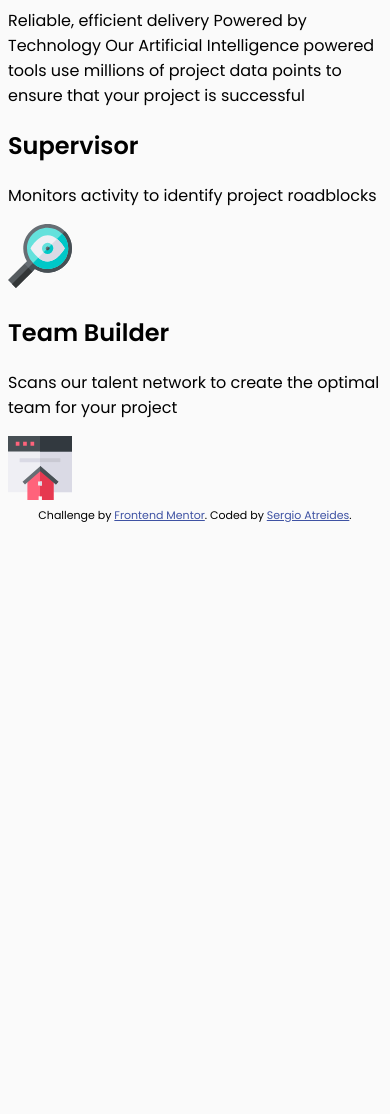
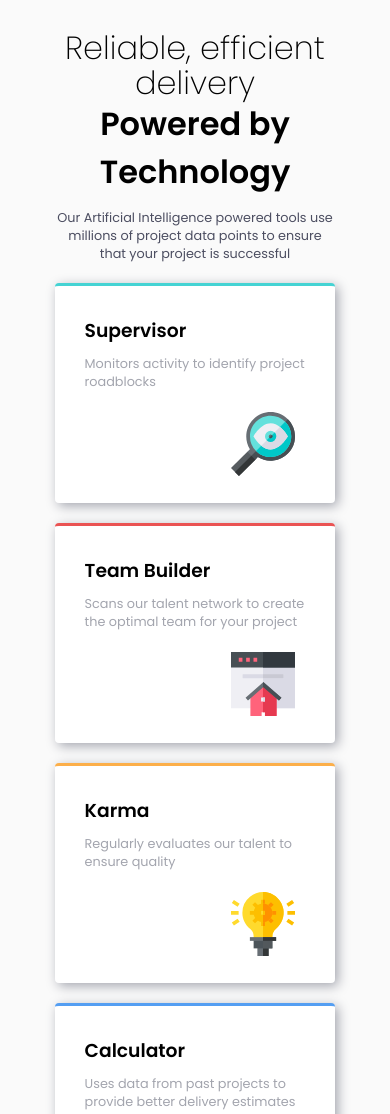
Before and after one commit to sergioatreides/four-card-feature-section-master, a plain HTML site: page index.html in a window 390 px wide. Shown: the top 1114 px of the page. Before the commit the page ends 844 px from the top, so only its background shows below. Drawn offline with Linux system fonts and the light colour scheme.

Commit message:
Alpha v1

```diff
--- a/css/styles.css
+++ b/css/styles.css
@@ -11,21 +11,126 @@
 * {
     font-family: 'Poppins', sans-serif;
     box-sizing: border-box;
+    margin: 0 auto;
 }
 body {
     background-color: var(--very-light-gray);
 }
-
-
-
-
-
-
-
+main {
+    display: flex;
+    flex-direction: column;
+    width: 80vw;
+   /*  height: 120vh; */
+    justify-content: center;
+    margin-top: 30px;
+}
+h2 {
+    font-size: 2em;
+    font-weight: 100;
+    line-height: 1.1em;
+}
+.intro {
+    height: 35vh;
+    width: 80%;
+    text-align: center;
+}
+.intro__p {
+    color: var(--very-dark-blue);
+    width: 50%;
+    font-size: .8em;
+    margin-top: 1em;
+}
+.card-album {
+    display: block;
+    position: relative;
+    width: 80vw;
+    height: 75vh;
+}
+.card {
+    background-color: var(--white);
+    filter: drop-shadow(3px 3px 6px var(--grayish-blue));
+    border-radius: 4px;
+    position: absolute;
+    width: 32%;
+    height: 48%;
+    padding: 30px;
+}
+#supervisor-c {
+    border-top: 3px solid var(--cyan);
+    left: 0;
+    top: 50%;
+    transform: translateY(-50%);
+}
+#calculator-c {
+    border-top: 3px solid var(--blue);
+    right: 0;
+    top: 50%;
+    transform: translateY(-50%);
+}
+#teambuilder-c {
+    border-top: 3px solid var(--red);
+    top: 0;
+    right: 0;
+    left: 0;
+    margin: auto;
+}
+#karma-c {
+    border-top: 3px solid var(--orange);
+    bottom: 0;
+    right: 0;
+    left: 0;
+    margin: auto;
+}
+p {
+    color: var(--grayish-blue);
+    font-size: .8em;
+    margin-top: .8em;
+}
+.icon {
+    position: absolute;
+    bottom: 20px;
+    right: 40px;
+}
 .attribution {
     font-size: 11px;
     text-align: center;
+    margin-top: 30px;
 }
 .attribution .a {
     color: hsl(228, 45%, 44%);
 }
+
+@media screen and (max-width: 800px) {
+    body {
+        margin: 0 auto;
+        height: 100%;
+    }
+    .main {
+        width: 100%;
+        height: 50%;
+    }
+    .intro {
+        height: 40%;
+        width: 90%;
+    }
+    .intro__p {
+        width: 100%;
+    }
+    .card-album {
+        display: grid;
+        grid-template-columns: 1fr;
+        grid-template-rows: repeat(4, 1fr);
+        position: relative;
+        width: 90%;
+        height: 60%;
+    /*     height: 100%; */
+        grid-gap: 20px;
+        margin-top: 20px;
+    }
+    .card {
+        display: block;
+        position: relative;
+        width: 100%;
+        height: 220px;
+    }
+}
--- a/index.html
+++ b/index.html
@@ -8,25 +8,23 @@
   <link rel="icon" type="image/png" sizes="32x32" href="./images/favicon-32x32.png">
   <link rel="stylesheet" href="css/styles.css">
   <title>Frontend Mentor | Four card feature section</title>
+</head>
 
-  <!-- Feel free to remove these styles or customise in your own stylesheet 👍 -->
-  <style>
-    .attribution { font-size: 11px; text-align: center; }
-    .attribution a { color: hsl(228, 45%, 44%); }
-  </style>
-</head>
 <body>
 
-  Reliable, efficient delivery
-  Powered by Technology
+  <main>
 
-  Our Artificial Intelligence powered tools use millions of project data points
-  to ensure that your project is successful
+    <div class="intro">
+      <h2>Reliable, efficient delivery</h2>
+      <h1>Powered by Technology</h1>
+      <div class="intro__p">Our Artificial Intelligence powered tools use millions of project data points
+      to ensure that your project is successful</div>
+    </div>
 
     <div class="card-album">
 
       <section class="card" id="supervisor-c">
-      <header><h1>Supervisor</h1></header>
+        <header><h3>Supervisor</h3></header>
         <p>Monitors activity to identify project roadblocks</p>
         <div class="icon">
           <img src="/images/icon-supervisor.svg" alt="Supervisor">
@@ -34,29 +32,33 @@
       </section>
 
       <section class="card" id="teambuilder-c">
-      <header><h1>Team Builder</h1></header>
+        <header><h3>Team Builder</h3></header>
         <p>Scans our talent network to create the optimal team for your project</p>
         <div class="icon">
           <img src="/images/icon-team-builder.svg" alt="Team Builder">
         </div>
       </section>
 
-    <!-- <section class="card" id="karma-c">
-      <header><h1>Karma</h1></header>
+      <section class="card" id="karma-c">
+        <header><h3>Karma</h3></header>
         <p>Regularly evaluates our talent to ensure quality</p>
         <div class="icon">
           <img src="/images/icon-karma.svg" alt="Karma">
         </div>
-    </section> -->
-<!--     <section class="card" id="calculator-c">
-      <header><h1>Calculator</h1></header>
+      </section>
+
+      <section class="card" id="calculator-c">
+        <header><h3>Calculator</h3></header>
         <p>Uses data from past projects to provide better delivery estimates</p>
         <div class="icon">
           <img src="/images/icon-calculator.svg" alt="Calculator">
         </div>
-    </section> -->
+      </section>
 
     </div>
+
+  </main>
+
   <footer class="attribution">
     Challenge by <a href="https://www.frontendmentor.io?ref=challenge" target="_blank">Frontend Mentor</a>.
     Coded by <a href="https://github.com/sergioatreides">Sergio Atreides</a>.
```
Lines whose indentation alone changed are shown as unchanged.
